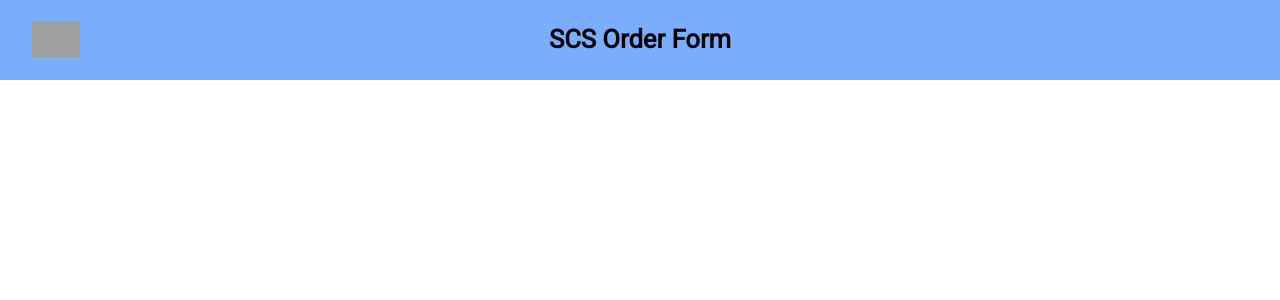
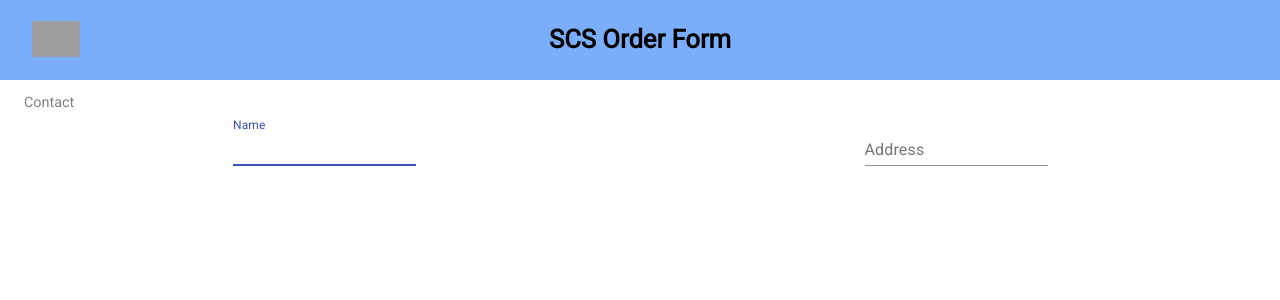
Before and after one commit to tylercorbett/scottish, a React (Create React App) app: page / in a window 1280 px wide. Shown: the top 300 px of the page. Built offline with nearby package versions, Linux system fonts and the light colour scheme; grey boxes are pictures that could not be loaded.

Commit message:
first two order inputs

```diff
--- a/src/components/contact/Contact.js
+++ b/src/components/contact/Contact.js
@@ -1,10 +1,20 @@
 import React from 'react';
 import './Contact.scss';
+import TextField from '@material-ui/core/TextField';
 
 const Contact = () => {
   return (
     <section className="Contact">
-
+      <h3>Contact</h3>
+      <div className="name-address">
+        <TextField
+          autoFocus
+          label="Name"
+        />
+        <TextField
+          label="Address"
+        />
+      </div>
     </section>
   );
 };
--- a/src/components/contact/Contact.scss
+++ b/src/components/contact/Contact.scss
@@ -1,3 +1,17 @@
 .Contact {
+  padding: .5rem;
 
+  h3 {
+    font-weight: 300;
+    font-size: .9rem;
+    margin: .5rem 0;
+    text-align: start;
+    color: gray;
+    padding-left: 1rem;
+  }
+
+  .name-address {
+    display: flex;
+    justify-content: space-around;
+  }
 }
```
